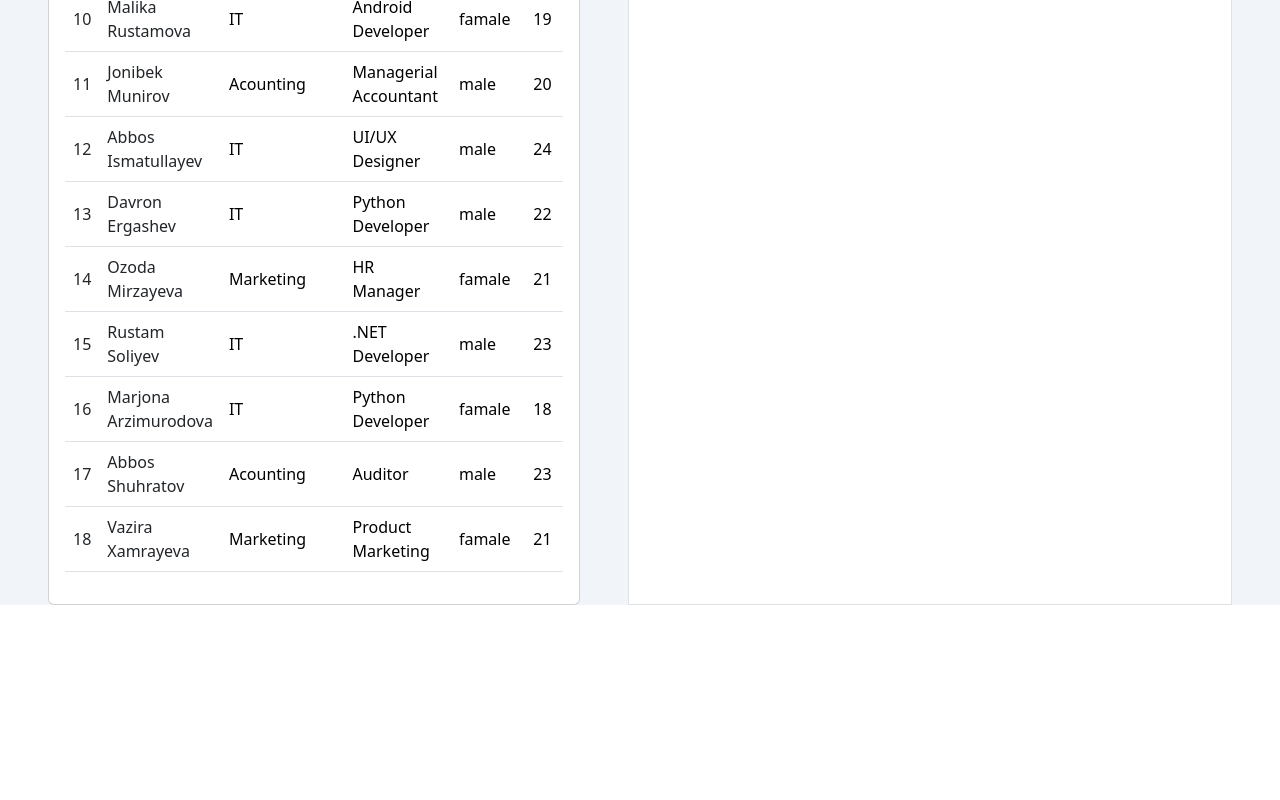
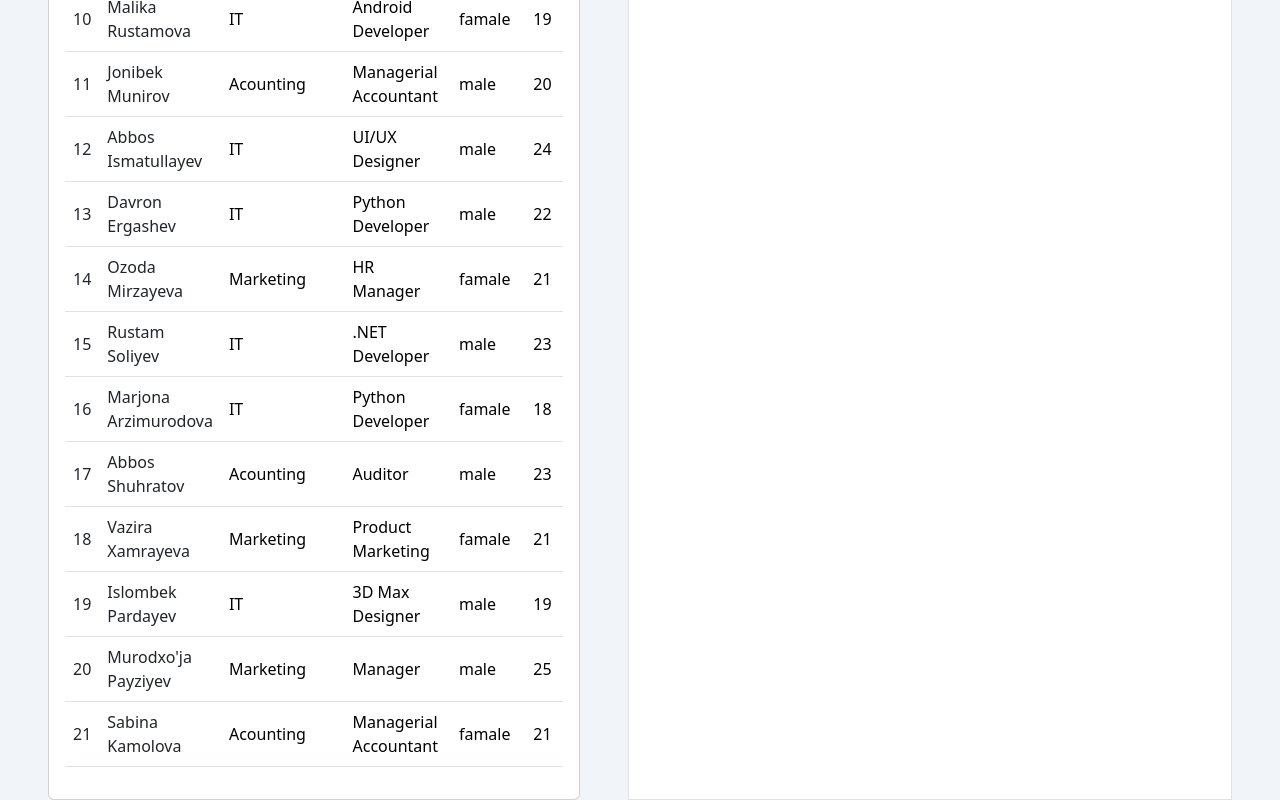
Before and after one commit to ValisherBotirov/UIC-Group-Task, a Vue app: page / in a window 1280 px wide. Shown: the part 915-1715 px from the top of the page. Before the commit the page ends 1520 px from the top, so only its background shows below. Built offline with nearby package versions, Linux system fonts and the light colour scheme; data requests are answered from the project's data file; some icons are missing.

Commit message:
AddView pageni dizaynini tugatdim

```diff
--- a/data/db.json
+++ b/data/db.json
@@ -143,6 +143,30 @@
       "gender": "famale",
       "age": 21,
       "id": 18
+    },
+    {
+      "fullName": "Islombek Pardayev ",
+      "departament": "IT",
+      "position": "3D Max Designer",
+      "gender": "male",
+      "age": 19,
+      "id": 19
+    },
+    {
+      "fullName": "Murodxo'ja Payziyev",
+      "departament": "Marketing ",
+      "position": "Manager",
+      "gender": "male",
+      "age": 25,
+      "id": 20
+    },
+    {
+      "fullName": "Sabina Kamolova",
+      "departament": "Acounting",
+      "position": "Managerial Accountant",
+      "gender": "famale",
+      "age": 21,
+      "id": 21
     }
   ]
 }
--- a/src/App.vue
+++ b/src/App.vue
@@ -1,32 +1,33 @@
 <template>
-<div class = "header border-b border-[#f68c1f] border-b-[3px] ">
-   <nav class = "p-[24px]">
-    <router-link to="/">Home</router-link> |
-    <router-link to="/addUser">AddHuman</router-link>
-  </nav>
-</div>
+  <div class="header border-b border-[#f68c1f] border-b-[3px] bg-white">
+    <nav class="p-[24px]">
+      <router-link to="/">Home</router-link> |
+      <router-link to="/addUser">AddHuman</router-link>
+    </nav>
+  </div>
 
-  <router-view/>
+  <router-view />
 </template>
 
-
 <script>
-import RightMenu from "./components/RightMenu.vue"
-import HomeView from "./views/HomeView.vue"
+import RightMenu from "./components/RightMenu.vue";
+import HomeView from "./views/HomeView.vue";
 export default {
-  components : {
+  components: {
     RightMenu,
-    HomeView
-  }
-}
+    HomeView,
+  },
+};
 </script>
 
-
 <style>
-
 /* nav {
   padding: 24px;
 } */
+
+#app {
+  background-color: rgb(241 245 249);
+}
 
 nav a {
   font-weight: bold;
--- a/src/views/AddView.vue
+++ b/src/views/AddView.vue
@@ -1,95 +1,134 @@
 <template>
-  <div>
-    <form class = "form-control container pt-2 pb-10 px-6">
-      <h1 class = "text-center text-[30px] font-semibold">Add Employee</h1>
-      <label class = "py-2 font-medium">Full Name</label>
-      <input type="text" class = "placeholder:italic placeholder:text-slate-400 block bg-white w-full border border-slate-300 rounded-md py-2 pl-9 pr-3 shadow-sm focus:outline-none focus:border-sky-500 focus:ring-sky-500 focus:ring-1 sm:text-sm"
-      placeholder = "Enter Full Name" v-model = "fullName"/>
-      <label class = "py-2 font-medium">Departament</label>
+  <div class="mt-5 container bg-slate-100">
+    <form class="addForm form-control container pt-4 pb-10 px-6">
+      <div class="flex justify-between pb-4">
+        <h1 class="text-[30px] font-semibold">Add Employee</h1>
+        <button class="btn btn-primary" @click.prevent="exitHome">
+          Exit &nbsp; <i class="fa-solid fa-right-from-bracket"></i>
+        </button>
+      </div>
+      <label class="py-2 font-medium">Full Name</label>
       <input
         type="text"
         class="placeholder:italic placeholder:text-slate-400 block bg-white w-full border border-slate-300 rounded-md py-2 pl-9 pr-3 shadow-sm focus:outline-none focus:border-sky-500 focus:ring-sky-500 focus:ring-1 sm:text-sm"
-          placeholder="Enter Departament" v-model = "departament"
+        placeholder="Enter Full Name"
+        v-model="fullName"
       />
-        <label class = "py-2 font-medium">Position</label>
-        <input type="text" class = "placeholder:italic placeholder:text-slate-400 block bg-white w-full border border-slate-300 rounded-md py-2 pl-9 pr-3 shadow-sm focus:outline-none focus:border-sky-500 focus:ring-sky-500 focus:ring-1 sm:text-sm"
-        placeholder = "Enter Position " v-model = "position"
+      <label class="py-2 font-medium">Departament</label>
+      <input
+        type="text"
+        class="placeholder:italic placeholder:text-slate-400 block bg-white w-full border border-slate-300 rounded-md py-2 pl-9 pr-3 shadow-sm focus:outline-none focus:border-sky-500 focus:ring-sky-500 focus:ring-1 sm:text-sm"
+        placeholder="Enter Departament"
+        v-model="departament"
       />
-        <label class = "block py-2 font-medium">Choose gender : </label>
-        <div class = "flex gap-4">
-           <div class = "flex gap-2 items-center ml-5">
-             <label for="male" class = "font-medium">Male</label>
-             <input type="radio" name = "gender" id = "male" v-on:input = "getRadioAnsver" value="male" :checked="isChecked">
+      <label class="py-2 font-medium">Position</label>
+      <input
+        type="text"
+        class="placeholder:italic placeholder:text-slate-400 block bg-white w-full border border-slate-300 rounded-md py-2 pl-9 pr-3 shadow-sm focus:outline-none focus:border-sky-500 focus:ring-sky-500 focus:ring-1 sm:text-sm"
+        placeholder="Enter Position "
+        v-model="position"
+      />
+      <label class="block py-2 font-medium">Choose gender : </label>
+      <div class="flex gap-4">
+        <div class="flex gap-2 items-center ml-5">
+          <label for="male" class="font-medium">Male</label>
+          <input
+            type="radio"
+            name="gender"
+            id="male"
+            v-on:input="getRadioAnsver"
+            value="male"
+            :checked="isChecked"
+          />
         </div>
-           <div class = "flex gap-2 items-center ">
-             <label for="famale" class = "font-medium">Famale</label>
-             <input type="radio" name = "gender" id = "famale" v-on:input = "getRadioAnsver" value="famale" :checked="isChecked">
+        <div class="flex gap-2 items-center">
+          <label for="famale" class="font-medium">Famale</label>
+          <input
+            type="radio"
+            name="gender"
+            id="famale"
+            v-on:input="getRadioAnsver"
+            value="famale"
+            :checked="isChecked"
+          />
         </div>
       </div>
-         <label class = "py-2 font-medium">Age</label>
-         <input type="number" class = "placeholder:italic placeholder:text-slate-400 block bg-white w-full border border-slate-300 rounded-md py-2 pl-9 pr-3 shadow-sm focus:outline-none focus:border-sky-500 focus:ring-sky-500 focus:ring-1 sm:text-sm"
-         placeholder = "Enter Age" v-model = "age"
+      <label class="py-2 font-medium">Age</label>
+      <input
+        type="number"
+        class="placeholder:italic placeholder:text-slate-400 block bg-white w-full border border-slate-300 rounded-md py-2 pl-9 pr-3 shadow-sm focus:outline-none focus:border-sky-500 focus:ring-sky-500 focus:ring-1 sm:text-sm"
+        placeholder="Enter Age"
+        v-model="age"
       />
-         <button type="submit" class = "bg-sky-500 rounded-md py-2 px-4 text-[white] mt-4" @click.prevent = "getUserInfo" >Save</button>
+      <button
+        type="submit"
+        class="bg-sky-500 rounded-md py-2 px-4 text-[white] mt-4"
+        @click.prevent="getUserInfo"
+      >
+        Save &nbsp; <i class="fa-solid fa-message-plus"></i>
+      </button>
     </form>
   </div>
 </template>
 
 <script>
-import axios from "axios"
+import axios from "axios";
 export default {
-  name : "AddView",
+  name: "AddView",
   data() {
     return {
-      fullName : "",
-      departament : "",
-      position : "",
-      gender : "",
-      age : "",
-      newUser : null,
-      isChecked : null
-    }
+      fullName: "",
+      departament: "",
+      position: "",
+      gender: "",
+      age: "",
+      newUser: null,
+      isChecked: null,
+    };
   },
 
   methods: {
-
-    getUserInfo(){
+    getUserInfo() {
       const newUser = {
-        fullName : this.fullName,
-        departament : this.departament,
-        position : this.position,
-        gender : this.gender,
-        age : +this.age
-      }
+        fullName: this.fullName,
+        departament: this.departament,
+        position: this.position,
+        gender: this.gender,
+        age: +this.age,
+      };
       this.newUser = newUser;
       console.log(newUser);
-        this.getServer()
+      this.getServer();
     },
-    async  getServer(){
+    async getServer() {
       console.log("Serverga jo'natdi");
-    await axios.post("http://localhost:3000/users",this.newUser,{})
+      await axios.post("http://localhost:3000/users", this.newUser, {});
       //  await  axios.delete("http://localhost:3000/users/"+ this.id)
       // await axios.patch("http://localhost:3000/users/9",this.newUser)
-    this.clearInputValue()
+      this.clearInputValue();
     },
 
-    clearInputValue(){
-      this.fullName = "",
-      this.departament = "",
-      this.position = "",
-      this.gender = "",
-      this.age = "",
-      this.isChecked = false
+    clearInputValue() {
+      (this.fullName = ""),
+        (this.departament = ""),
+        (this.position = ""),
+        (this.gender = ""),
+        (this.age = ""),
+        (this.isChecked = false);
     },
 
-   getRadioAnsver(result){
-    this.gender = result.target.value
+    getRadioAnsver(result) {
+      this.gender = result.target.value;
+    },
+    exitHome() {
+      this.$router.push({ path: "/" });
+    },
+  },
+};
+</script>
+
+<style scoped>
+.addForm {
+  width: 50%;
 }
-  },
-
-
-
-
-
-}
-</script>
+</style>
```
Lines whose indentation alone changed are shown as unchanged.
